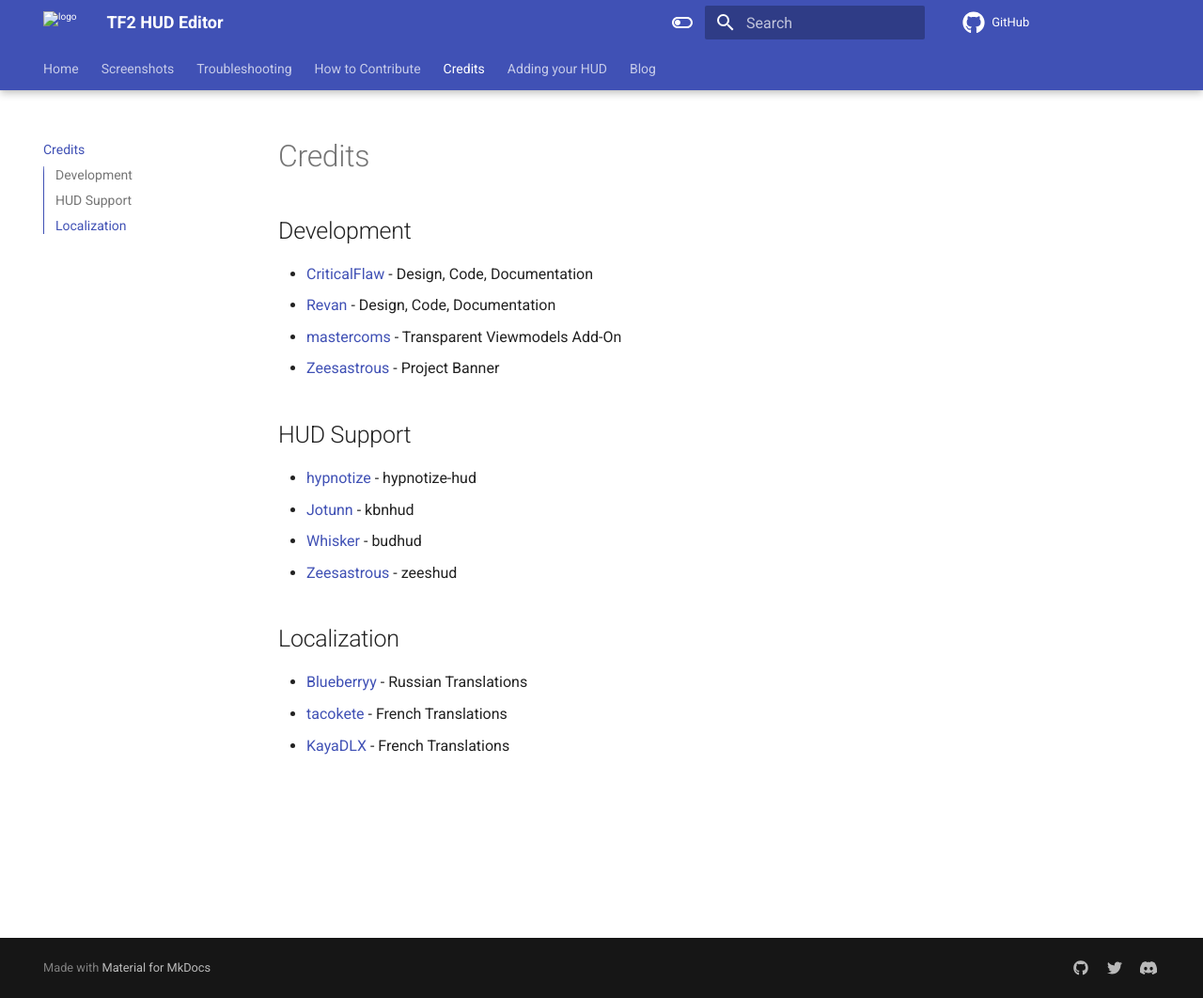
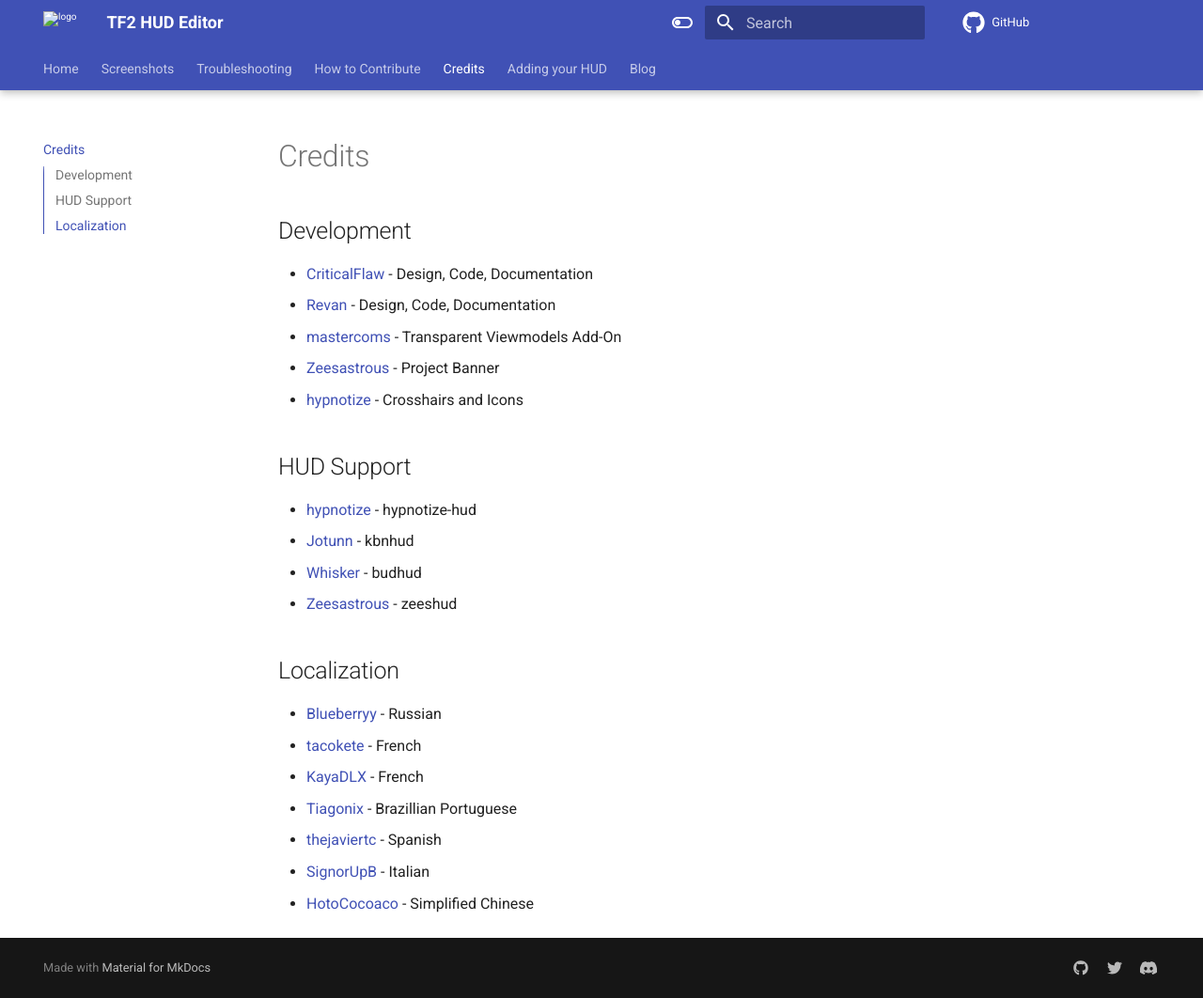
Before and after one commit to CriticalFlaw/TF2HUD.Editor, an MkDocs documentation site: the page built from docs/credits.md, in a window 1280 px wide and 1062 px high. Shown: the whole window at 94% size. Built offline with MkDocs 1.6.1 and Material for MkDocs 9.7.7, drawn with Linux system fonts in a browser that asks for light colours; comment, search, counter and statistics services are not loaded.

Commit message:
Update credits.md

```diff
--- a/docs/credits.md
+++ b/docs/credits.md
@@ -7,6 +7,7 @@
 * [Revan](https://github.com/cooolbros) - Design, Code, Documentation
 * [mastercoms](https://github.com/mastercoms) - Transparent Viewmodels Add-On
 * [Zeesastrous](https://github.com/Zeesastrous) - Project Banner
+* [hypnotize](https://github.com/Hypnootize) - Crosshairs and Icons
 
 ## HUD Support
 * [hypnotize](https://github.com/Hypnootize) - hypnotize-hud
@@ -15,6 +16,10 @@
 * [Zeesastrous](https://github.com/Zeesastrous) - zeeshud
 
 ## Localization
-* [Blueberryy](https://github.com/Blueberryy) - Russian Translations
-* [tacokete](https://github.com/tacokete) - French Translations
-* [KayaDLX](https://github.com/KayaDLX) - French Translations
+* [Blueberryy](https://github.com/Blueberryy) - Russian
+* [tacokete](https://github.com/tacokete) - French
+* [KayaDLX](https://github.com/KayaDLX) - French
+* [Tiagonix](https://github.com/Tiagonix) - Brazillian Portuguese
+* [thejaviertc](https://github.com/thejaviertc) - Spanish
+* [SignorUpB](https://github.com/SignorUpB) - Italian
+* [HotoCocoaco](https://github.com/HotoCocoaco) - Simplified Chinese
```
